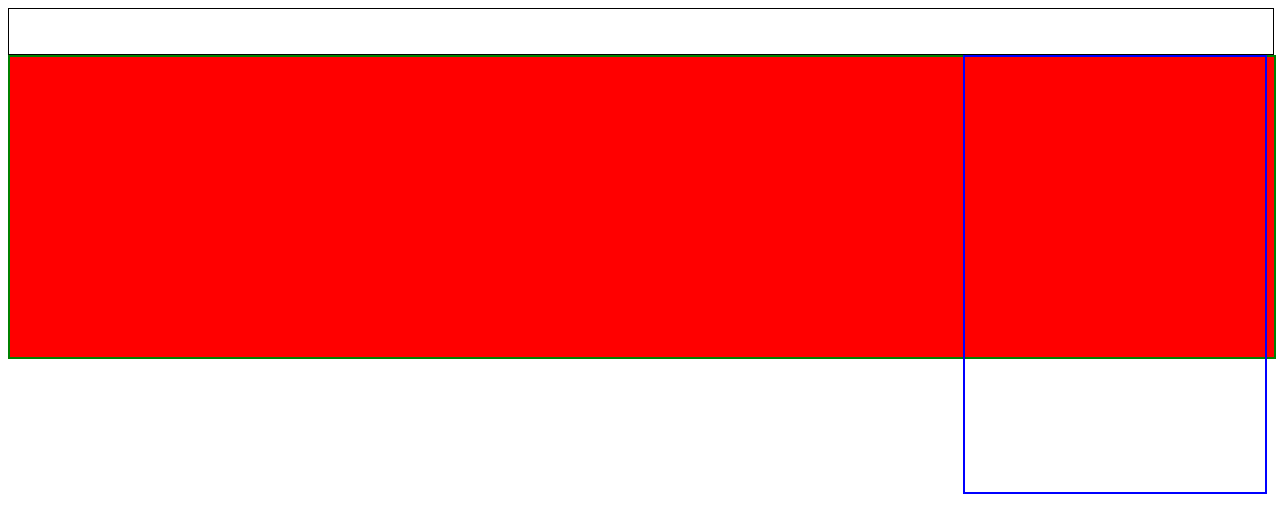
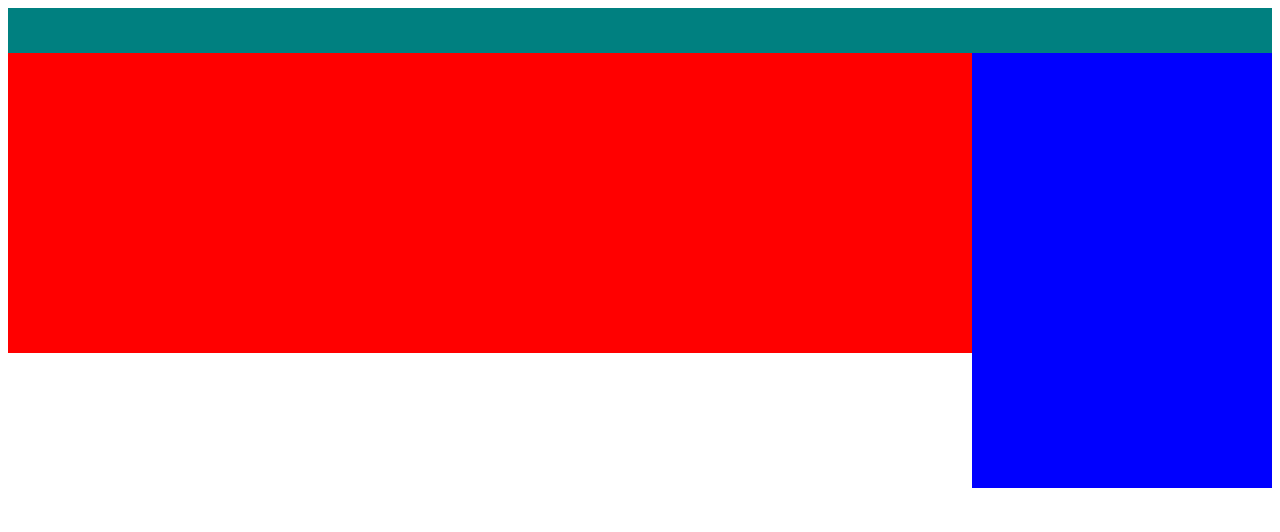
Before and after one commit to Seisachtheia/YeahNah, a website: page public/index.html in a window 1280 px wide. Drawn offline with Linux system fonts and the light colour scheme; files that its build step writes are made by us from their sources.

Commit message:
Spillover resolved, colour location of divs.

```diff
--- a/private/styles/style.scss
+++ b/private/styles/style.scss
@@ -1,13 +1,12 @@
 .header {
     width: 100%;
     height: 45px;
-    border: black 0.1em solid;
+    background-color:teal;
 }
 
 .content-container {
     width:100%;
     height:300px;
-    border:2px green solid;
     background-color:red;
 }
 
@@ -15,6 +14,6 @@
     float: right;
     width:300;
     height:435;
-    margin: 0 5 0 5;
-    border: solid blue 2px;
+    margin: 0 0 0 5;
+    background-color:blue;
 }
```
Also changed, not shown: public/styles/style.css.
